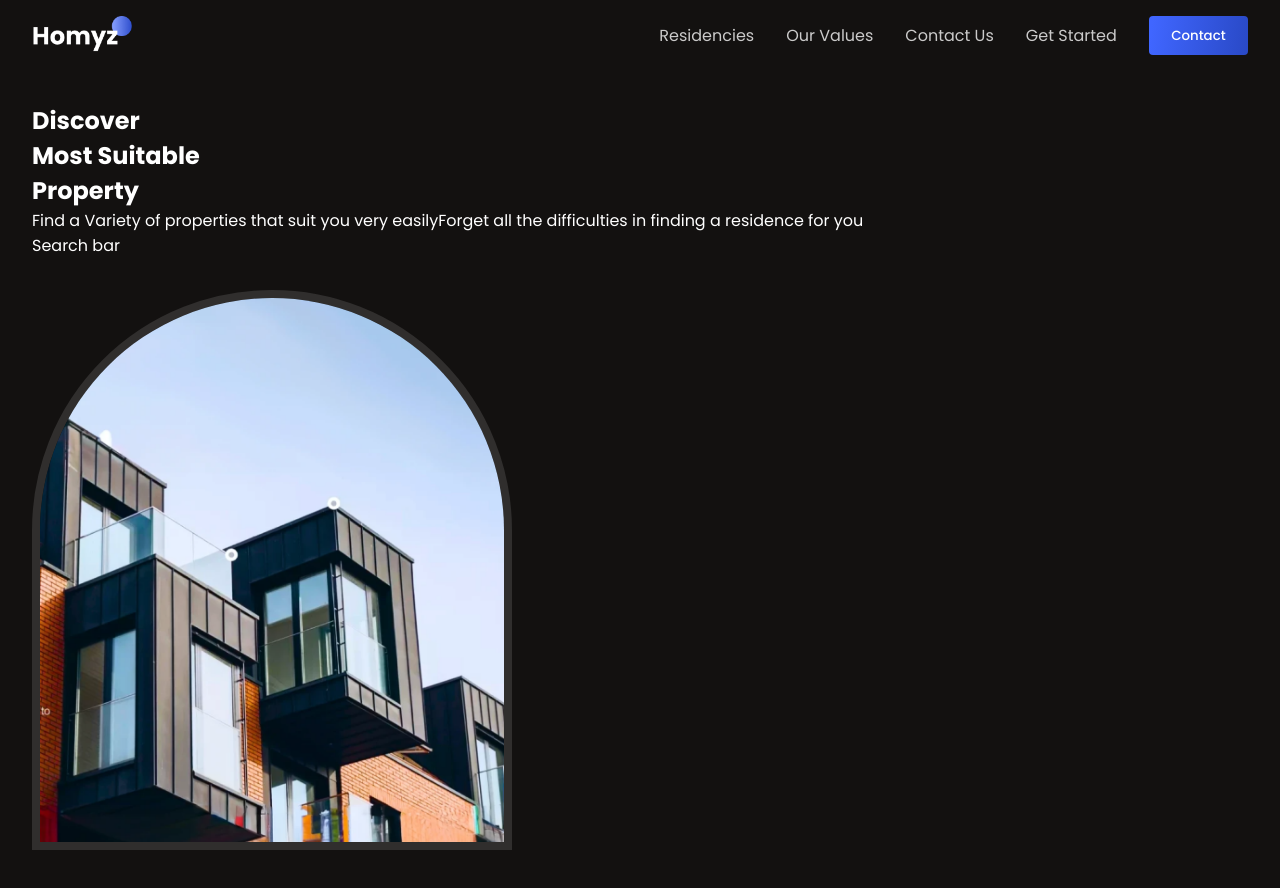
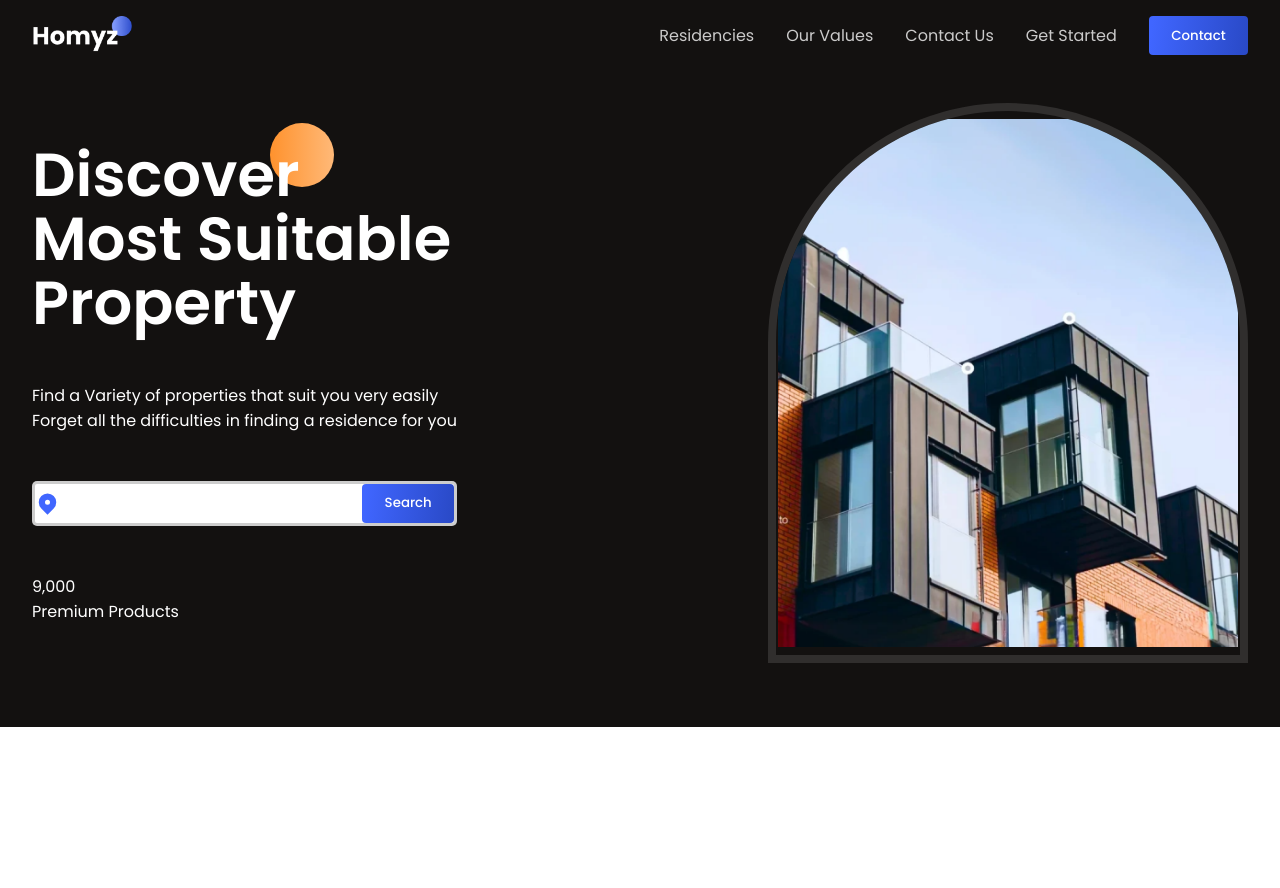
Before and after one commit to CodeWithFin/Winterfell-Estates, a React (Vite) app: page / in a window 1280 px wide. Shown: the top 888 px of the page. After the commit the page ends 800 px from the top, so only its background shows below. Built offline with nearby package versions, Linux system fonts and the light colour scheme.

Commit message:
add count up section

```diff
--- a/src/components/Hero/Hero.css
+++ b/src/components/Hero/Hero.css
@@ -9,7 +9,43 @@
     justify-content: space-between;
     align-items: flex-center;
 }
+/*left section init */
+.hero-left{
+    gap:3rem;
+}
+.hero-title{
+    position:relative;
+    z-index:1;
+}
+.hero-title>h1{
+    font-weight: 600;
+    font-size:3.8rem;
+    line-height: 4rem;
+}
+.orange-circle{
+    height:4rem;
+    width:4rem;
+    background:var(--orange-gradient);
+    border-radius:999px;
+    position:absolute;
+    right: 28%;
+    top:-10%;
+    z-index:-1;
+}
 
+
+.search-bar{
+    background:white;
+    border-radius:5px;
+    border:3px solid rgba(120,120,120,0.374);
+    justify-content: space-between;
+    width:100%;
+}
+
+.search-bar> input{
+    border:none;
+    outline:none;
+}
 /* right section innit */
 .image-container{
     width:30rem;
@@ -17,6 +53,7 @@
     overflow:hidden;
     border-radius:15rem 15rem 0 0;
     border:8px solid rgba(255,255,255,0.12);
+    padding:0.5rem 0.1rem;
 }
 .image-container>img{
     width:100%;
--- a/src/components/Hero/Hero.jsx
+++ b/src/components/Hero/Hero.jsx
@@ -1,22 +1,36 @@
 import React from "react";
 import "./Hero.css";
-
+import { HiLocationMarker } from "react-icons/hi";
+import CountUp from "react-countup";
 const Hero = () => {
   return (
     <section className="hero-wrapper">
       <div className="paddings innerWidth flexCenter hero-container">
-        <div className="hero-left">
+        <div className="flexColStart hero-left">
           <div className="hero-title">
+            <div className="orange-circle" />
             <h1>
-              Discover <br />Most Suitable <br /> Property
+              Discover <br />
+              Most Suitable <br /> Property
             </h1>
           </div>
-          <div className="hero-des">
+          <div className="flexColStart hero-des">
             <span>Find a Variety of properties that suit you very easily</span>
-            <span>Forget all the difficulties in finding a residence for you</span>
+            <span>
+              Forget all the difficulties in finding a residence for you
+            </span>
           </div>
-          <div className="search-bar">
-            Search bar
+          <div className="flexCenter search-bar">
+            <HiLocationMarker color="var(--blue)" size={25} />
+            <input type="text" />
+            <button className="button">Search</button>
+          </div>
+
+          <div className="flexCenter stats">
+            <div className="flexColStart stat">
+              <span><CountUp start={8800}end={9000}duration={4} /> </span>
+              <span>Premium Products</span>
+            </div>
           </div>
         </div>
 
```
